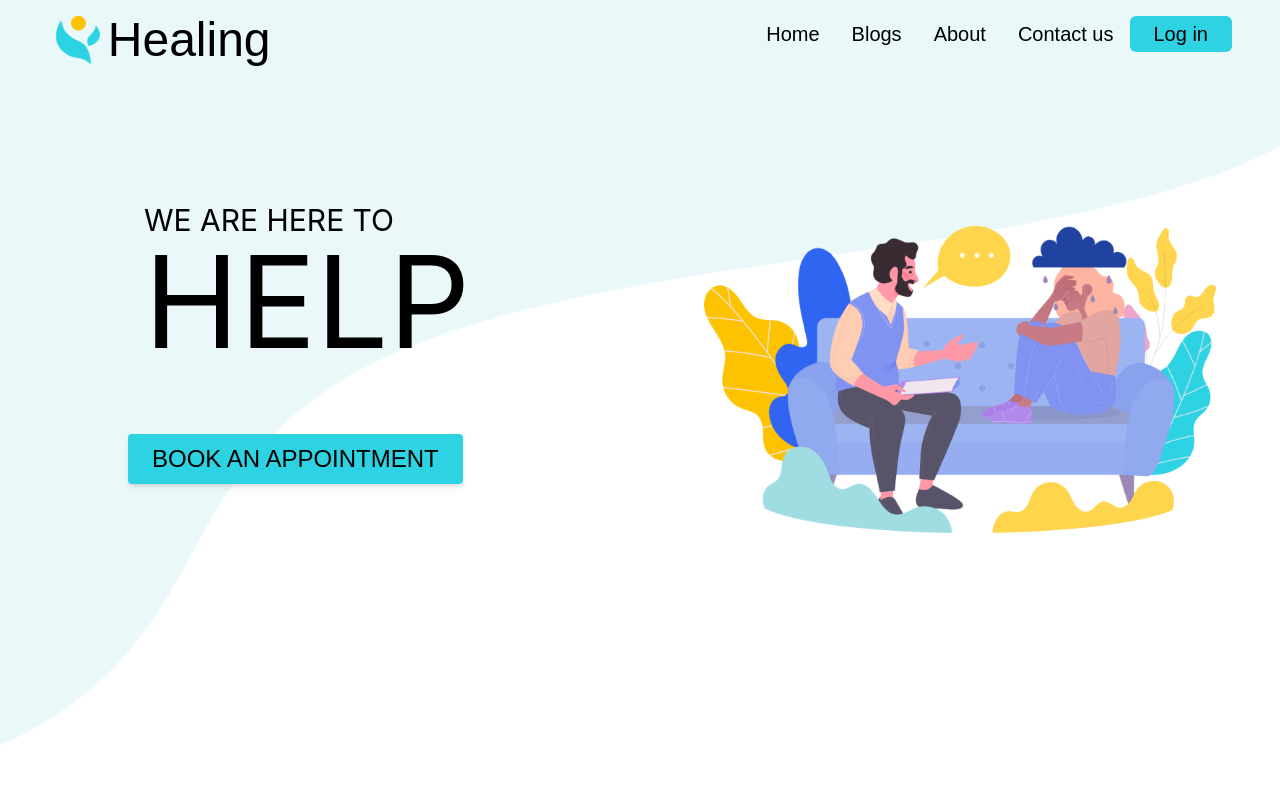
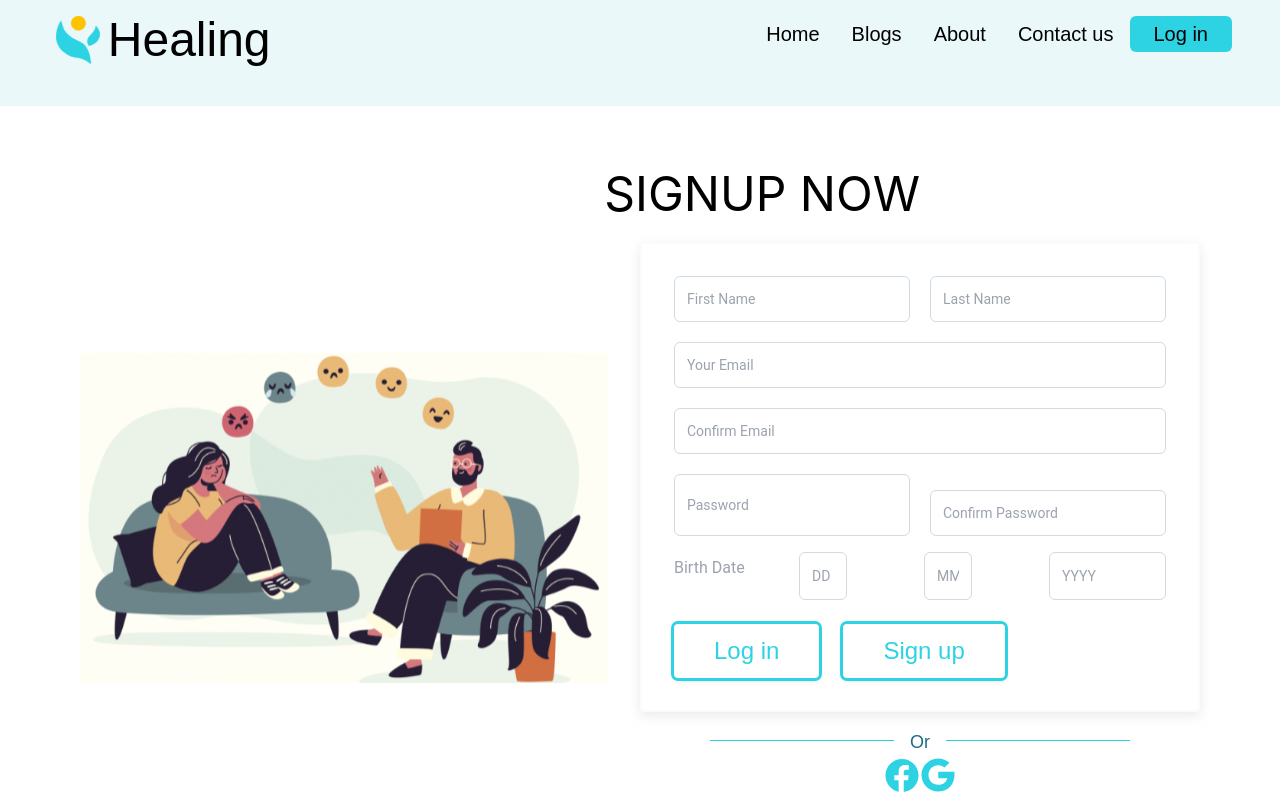
Before and after one commit to ninaderochka/sugar-and-thunder, a React (Create React App) app: page /Signup in a window 1280 px wide. Shown: the top 800 px of the page. Built offline with nearby package versions, Linux system fonts and the light colour scheme.

Commit message:
updated progress

```diff
--- a/src/App.jsx
+++ b/src/App.jsx
@@ -3,7 +3,7 @@ import { Routes, Route } from 'react-router-dom'
 import Footer from './components/Footer';
 import Navbar from './components/Navbar';
 import Home from './containers/Home';
-import Blogs from './containers/Blogs';
+import Blog from './containers/Blog';
 import About from './containers/About';
 import Contact from './containers/Contact';
 import Signup from './containers/Signup'
@@ -12,15 +12,14 @@ function App() {
   return (
     <div className="App">
       <Navbar />
-      <Home />
-      <Footer />
       <Routes>
-        <Route path="/Home" element={<Home />} />
-        <Route path="/Blogs" element={<Blogs />} />
+        <Route path="/" element={<Home />} />
+        <Route path="/Blog" element={<Blog />} />
         <Route path="/About" element={<About />} />
         <Route path="/Contact" element={<Contact />} />
         <Route path="/Signup" element={<Signup />} />
       </Routes>
+      <Footer />
     </div>
   );
 }
--- /dev/null
+++ b/src/containers/Blog.js
@@ -0,0 +1,9 @@
+import React from 'react'
+
+function Blog() {
+  return (
+    <div>Blog</div>
+  )
+}
+
+export default Blog
--- a/src/containers/Blogs.js
+++ /dev/null
@@ -1,7 +0,0 @@
-import React from 'react';
-
-function Blogs() {
-  return <div />;
-}
-
-export default Blogs;
--- a/src/containers/Signup.js
+++ b/src/containers/Signup.js
@@ -1,16 +1,19 @@
 import React from 'react'
 import SignupImage from '../images/SignupImage.svg'
-import facebook from '../images/facebook.png';
-import gmail from '../images/gmail.png';
+import facebook from '../images/Facebook.svg';
+import gmail from '../images/Google.svg';
 
 
 function Signup() {
   return (
-    <div className='h-screen w-screen font-poppins p-20 mx-auto flex justify-between'>
+    <div className='h-screen w-screen'>
+
+    <h1 className='uppercase text-5xl whitespace-nowrap flex justify-end mr-[360px] mt-10 py-6'>signup now</h1>
+    <div className='font-roboto px-20 mx-auto flex justify-between'>
 
 <img src={SignupImage} alt="signup" className='w-2/4 pr-8'/>
-<div className='bg-white border-border-grey shadow-shadow-grey drop-shadow-lg box-border p-8 border-2 rounded content-center w-2/4 m-auto flex flex-col'>
-    <h1 className='uppercase text-5xl whitespace-nowrap'>signup now</h1>
+<div className='grid grid-flow-row space-y-4'>
+<div className='bg-white border-border-grey shadow-shadow-grey drop-shadow-lg box-border p-8 border-2 rounded min-w-min max-w-xl m-auto'>
     <form className='w-full'>
     <div className="grid grid-cols-2 gap-5 text-input-grey">
                 <input type="text" placeholder="First Name" className="border border-input-border box-border rounded-md text-sm p-3 " />
@@ -22,30 +25,35 @@ function Signup() {
               <div className="mt-5">
                 <input type="text" placeholder="Confirm Email" className="border border-input-border box-border rounded-md text-sm p-3 w-full" />
               </div>
-              <div className="grid grid-cols-2 gap-5 text-input-grey space-y-4">
+              <div className="grid grid-cols-2 gap-5 text-input-grey space-y-4 mt-5">
               <input type="text" placeholder="Password" className="border border-input-border box-border rounded-md text-sm p-3" />
                 <input type="text" placeholder="Confirm Password" className="border border-input-border box-border rounded-md text-sm p-3" />
               </div>
               <div className="grid grid-cols-4 gap-2 text-input-grey space-y-4">
-              <input type="text" placeholder="Birth Date" className="p-0" />
-                <input type="text" placeholder="DD" className="border border-input-border rounded-md text-sm p-3 aspect-square h-12 w-12" />
+              <input type="text" placeholder="Birth Date" className="p-0 align-middle" />
+                <input type="text" placeholder="DD" className="border border-input-border rounded-md text-sm p-3 aspect-square h-12 w-12 l-20" />
                 <input type="text" placeholder="MM" className="border border-input-border rounded-md text-sm p-3 aspect square h-12 w-12" />
                 <input type="text" placeholder="YYYY" className="border border-input-border rounded-md text-sm p-3 h-12" />
-                <div className='flex justify-between whitespace-nowrap gap-6 mx-auto'>
-                <button type="button" className='font-poppins font-normal text-black text-2xl px-10 py-3 w-max bg-button-blue leading-tight rounded shadow-md focus:outline focus:border-button-blue focus:shadow-lg focus:ring-0 active:bg-button-blue/90 active:shadow-lg transition duration-150 ease-in-out'>Log in</button>
-                <button type="button" className='font-poppins font-normal text-black text-2xl px-10 py-3 w-max bg-button-blue leading-tight rounded shadow-md focus:outline focus:border-button-blue focus:shadow-lg focus:ring-0 active:bg-button-blue/90 active:shadow-lg transition duration-150 ease-in-out'>Sign up</button>
+                <div className='flex justify-between gap-6 mx-auto text-center'>
+                <button type="button" className='font-poppins font-normal text-button-blue text-2xl px-10 py-3 w-max outline border-button-blue leading-tight rounded shadow-md focus:bg-button-blue focus:shadow-lg focus:ring-0 focus:text-black focus:outline-none active:bg-button-blue/90 active:shadow-lg transition duration-150 ease-in-out'>Log in</button>
+                <button type="button" className='font-poppins font-normal text-button-blue text-2xl px-10 py-3 w-max outline border-button-blue leading-tight rounded shadow-md focus:bg-button-blue focus:shadow-lg focus:ring-0 focus:text-black focus:outline-none active:bg-button-blue/90 active:shadow-lg transition duration-150 ease-in-out'>Sign up</button>
               </div>
               </div>
     </form>
+          </div>
+    <div className="flex flex-row justify-center mb-8">
+            <span className="absolute font-poppins bg-white px-4 font-light text-lg text-[#1D6B87]">Or</span>
+            <div className="w-3/4 bg-button-blue mt-3 h-px"/>
 </div>
 <div>
-    <p className='text-2xl'>or</p>
               <div className='flex justify-center'>
               <img src={facebook} alt="facebook logo" />
               <img src={gmail} alt="gmail logo" />
               </div>
 </div>
+</div>
 
+    </div>
     </div>
   )
 }
--- a/tailwind.config.js
+++ b/tailwind.config.js
@@ -16,6 +16,7 @@ module.exports = {
       },
       fontFamily: {
         poppins: ['Poppins', 'sans-serif'],
+        roboto: ['Roboto', 'sans-serif']
       },
       width: {
         'box-width': '350px',
@@ -30,6 +31,9 @@ module.exports = {
       gridTemplateColumns: {
         3: 'repeat(3, minmax(350px, 1fr))',
       },
+      margin: {
+        '100': '400px',
+      },
     },
   },
   plugins: [],
```
Also changed, not shown: src/images/Facebook.svg (added), src/images/Google.svg (added).
